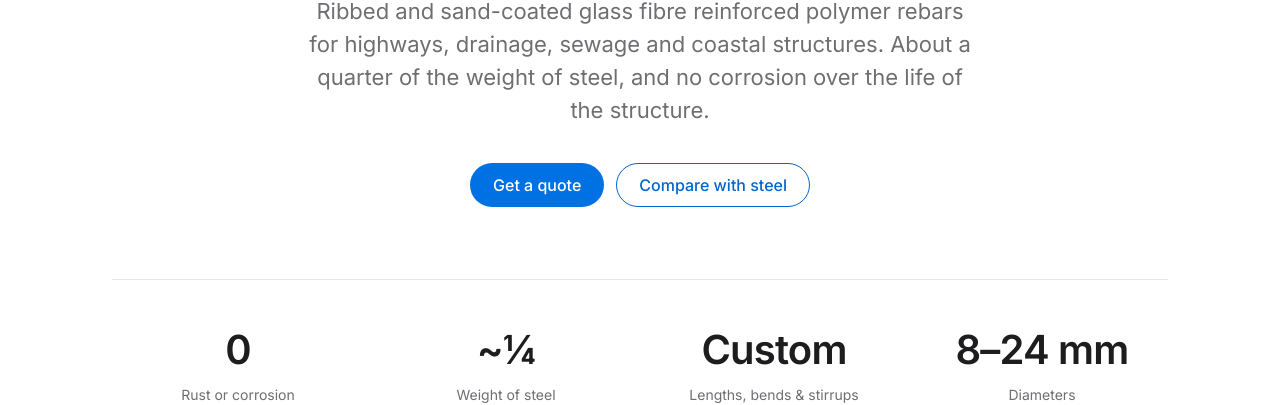
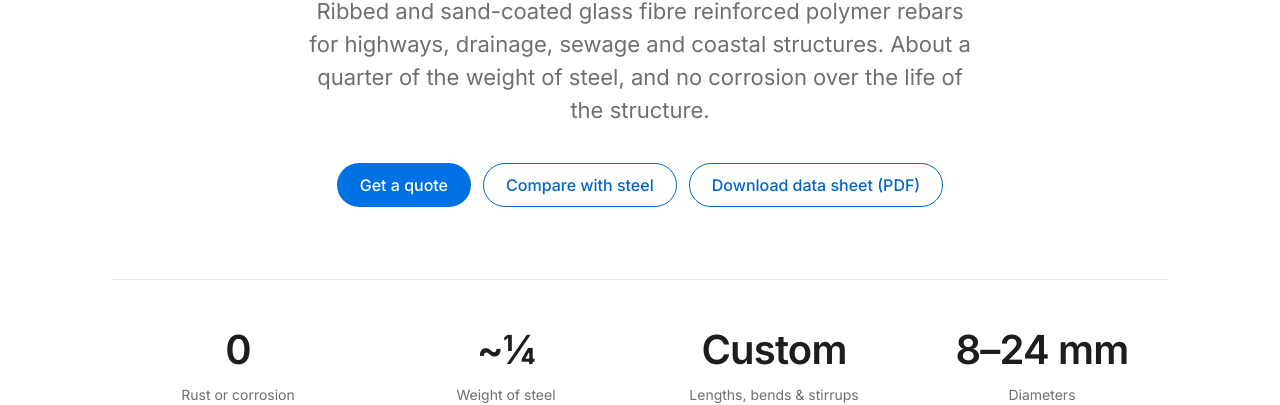
Before and after one commit to amol1981ap/A-P-Technologies, a plain HTML site: page website/index.html in a window 1280 px wide. Shown: the part 396-801 px from the top of the page. Drawn offline with Linux system fonts and the light colour scheme.

Commit message:
Website: data sheet PDF and download links
Co-Authored-By: Claude Sonnet 5.5 <noreply@anthropic.com>
Claude-Session: https://claude.ai/code/session_0126pG2CKBrJCir28Ex6fbMU

```diff
--- a/website/index.html
+++ b/website/index.html
@@ -45,6 +45,7 @@
       <div class="hero-cta">
         <a href="#enquiry" class="btn btn-primary">Get a quote</a>
         <a href="#calculator" class="btn btn-ghost">Compare with steel</a>
+        <a href="AP-Technologies-GFRP-Rebar-Data-Sheet.pdf" class="btn btn-ghost" download>Download data sheet (PDF)</a>
       </div>
     </div>
     <div class="wrap">
@@ -125,6 +126,7 @@
           <tbody id="size-table"></tbody>
         </table>
       </div>
+      <p class="note"><a href="AP-Technologies-GFRP-Rebar-Data-Sheet.pdf" download><strong>Download the full data sheet (PDF)</strong></a> with properties, technical data, weights and site photos.</p>
       <p class="note">Custom lengths, bends and stirrups are made in the factory to your bar bending schedule. GFRP cannot be bent on site. Test certificates are supplied with every order.</p>
     </div>
   </section>
@@ -232,6 +234,7 @@
     </div>
     <div class="contact">
       <a id="footer-wa" href="#enquiry">WhatsApp us</a>
+      <a href="AP-Technologies-GFRP-Rebar-Data-Sheet.pdf" download>Download data sheet (PDF)</a>
       <span><strong>Office:</strong> A708, Anantpuram Residence, Bapat Camp, Kolhapur 416005</span>
       <span><strong>Works:</strong> A/p. Mangaon, Tal-Hatkanagale, Dist-Kolhapur 416118</span>
       <span>GSTIN: 27APNPP5286R1ZN</span>
```
Also changed, not shown: 1 other file.
